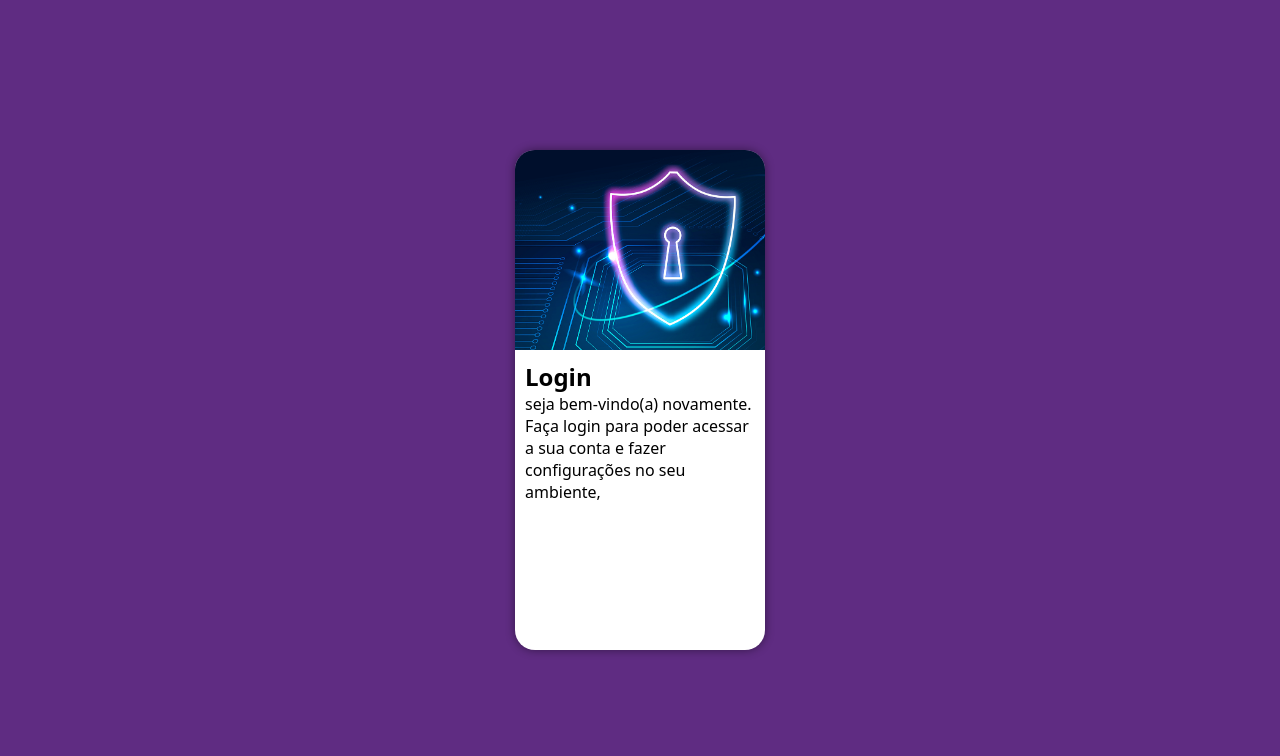
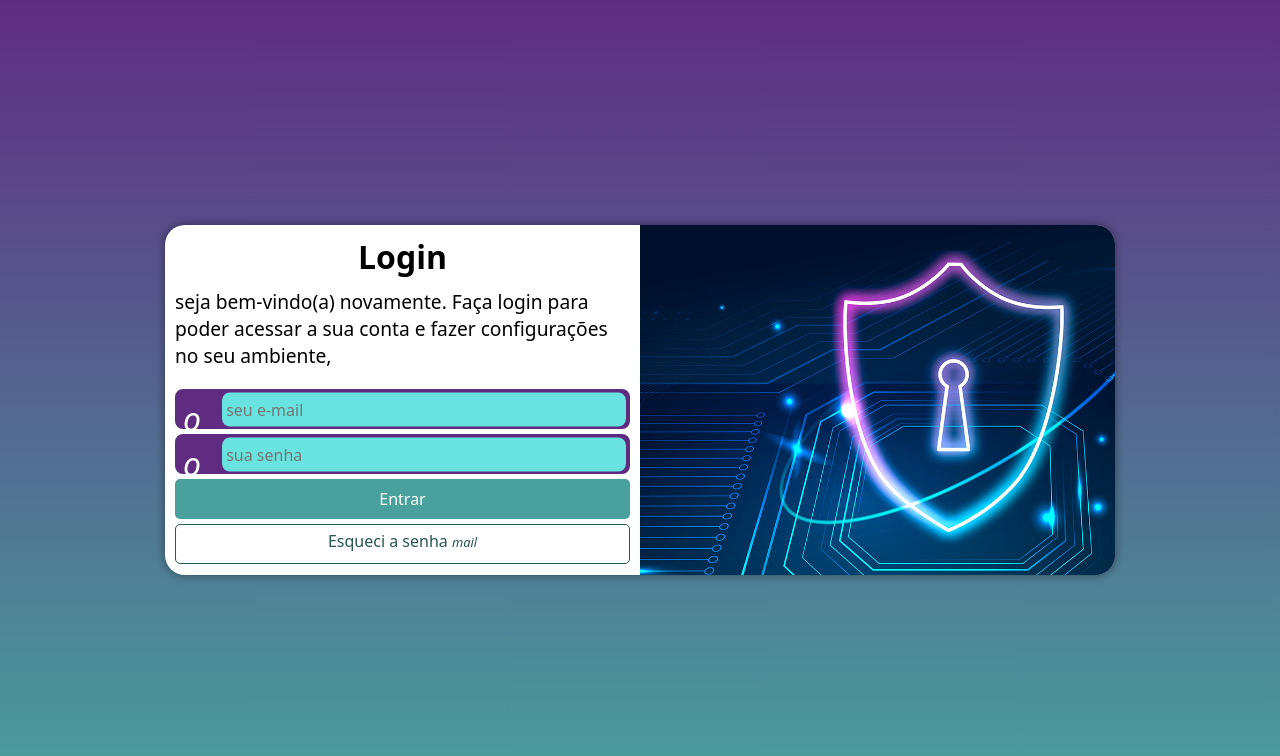
Before and after one commit to JoelVigario/projeto-login, a plain HTML site: page index.html in a window 1280 px wide. Drawn offline with Linux system fonts and the light colour scheme.

Commit message:
finalizei o projeto login

```diff
--- /dev/null
+++ b/estilo/media-query.css
@@ -0,0 +1,54 @@
+@charset "utf-8";
+
+@media screen and (min-width: 768px) and (max-width: 992px) {
+    body {
+        background-image: linear-gradient(to top, #49a09d, #5f2c82);
+    }
+
+    section#login {
+        width: 80vw;
+        height: 280px;
+    }
+
+    section#login > div#imagem {
+        float: left;
+        width: 30%;
+        height: 100%;
+    }
+
+    section#login > div#formulario {
+        float: right;
+        width: 70%;
+    }
+}
+
+@media screen and (min-width: 992px) {
+    body {
+        background-image: linear-gradient(to top, #49a09d, #5f2c82);
+    }
+
+    section#login {
+        width: 950px;
+        height: 350px;
+    }
+
+    section#login > div#imagem {
+        float: right;
+        width: 50%;
+        height: 100%;
+    }
+
+    section#login > div#formulario {
+        float: left;
+        width: 50%;
+    }
+
+    section#login > div#formulario > h1 {
+        font-size: 2em;
+    }
+
+    section#login > div#formulario > p {
+        font-size: 1.2em;
+        margin-bottom: 20px;
+    }
+}
--- a/estilo/style.css
+++ b/estilo/style.css
@@ -23,7 +23,6 @@ section#login {
     position: absolute;
     left: 50%;
     top: 50%;
-    transform: translate(-50%, -50%);
     overflow: hidden; /* esconde oque estiver fora da borda */
 
     background-color: white;
@@ -31,6 +30,10 @@ section#login {
     height: 500px;
     border-radius: 20px;
     box-shadow: 0px 0px 10px rgba(0, 0, 0, 0.443);
+
+    transform: translate(-50%, -50%);
+    transition: width .3s, height .3s;
+    transition-timing-function: ease;
 }
 
 section#login > div#imagem {
@@ -45,3 +48,87 @@ section#login > div#formulario {
     display: block;
     padding: 10px;
 }
+
+section#login > div#formulario > h1 {
+    text-align: center;
+    margin-bottom: 10px;
+}
+
+section#login > div#formulario > p {
+    font-size: .8em;
+}
+
+form > div.campo {
+    display: block;
+    width: 100%;
+    height: 40px;
+    margin: 5px 0;
+    border-radius: 8px;
+    background-color: #5f2c82;
+    border: 3px solid #5f2c82;
+}
+
+form > div.campo > label {
+    display: none;
+}
+
+form > div.campo > i {
+    display: inline-block;
+    color: white;
+    font-size: 2em;
+    width: 40px;
+    padding: 5px;
+}
+
+form > div.campo > input {
+    background-color: #69e3df;
+    font-size: 1em;
+    width: calc(100% - 45px);
+    height: 100%;
+    border: 0px;
+    border-radius: 8px;
+    padding: 4px;
+    transform: translateY(-15.5px);
+}
+
+form > div.campo > input:focus-within {
+    background-color: white;
+}
+
+form > input[type=submit] {
+    display: block;
+    font-size: 1em;
+    width: 100%;
+    height: 40px;
+    background-color: #49a09d;
+    color: white;
+    border: none;
+    border-radius: 5px;
+    cursor: pointer;
+}
+
+form > input[type=submit]:hover {
+    background-color: #275654;
+}
+
+form > a.botao {
+    display: block;
+    text-align: center;
+    font-size: 1em;
+    width: 100%;
+    height: 40px;
+    padding-top: 5px;
+    margin-top: 5px;
+    border: 1px solid #275654;
+    border-radius: 5px;
+    color: #275654;
+    text-decoration: none;
+}
+
+form > a.botao:hover {
+    background-color: #69e3df;
+}
+
+form > a.botao > i {
+    font-size: .8em;
+}
--- a/index.html
+++ b/index.html
@@ -5,6 +5,7 @@
     <meta name="viewport" content="width=device-width, initial-scale=1.0">
     <title>Login</title>
     <link rel="stylesheet" href="estilo/style.css">
+    <link rel="stylesheet" href="estilo/media-query.css">
 </head>
 <body>
     <main>
@@ -15,8 +16,19 @@
             <div id="formulario">
                 <h1>Login</h1>
                 <p>seja bem-vindo(a) novamente. Faça login para poder acessar a sua conta e fazer configurações no seu ambiente,</p>
-                <form action="login.php" method="post">
-
+                <form action="login.php" method="post" autocomplete="on">
+                    <div class="campo">
+                        <i class="material-icons"><!--person--> o</i>
+                        <input type="email" name="email" id="email" placeholder="seu e-mail" autocomplete="email" maxlength="30" required>
+                        <label for="email">Email</label>
+                    </div>
+                    <div class="campo">
+                        <i class="material-icons"><!--vpn_key-->o</i>
+                        <input type="password" name="senha" id="senha" placeholder="sua senha" autocomplete="current-password" required minlength="8" maxlength="20">
+                        <label for="senha">Senha</label>
+                    </div>
+                    <input type="submit" value="Entrar">
+                    <a href="esqueci.html" class="botao">Esqueci a senha <i class="material-icons">mail</i></a>
                 </form>
             </div>
         </section>
```
